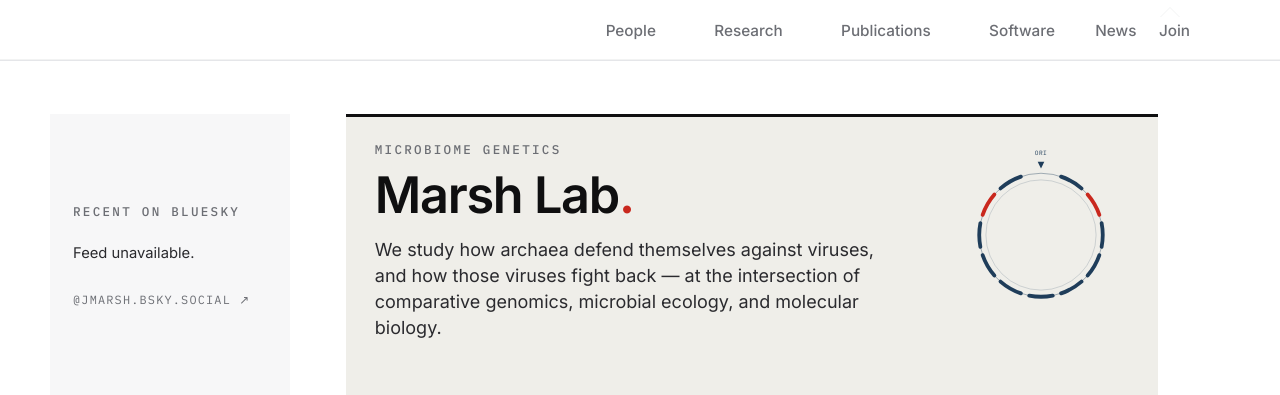
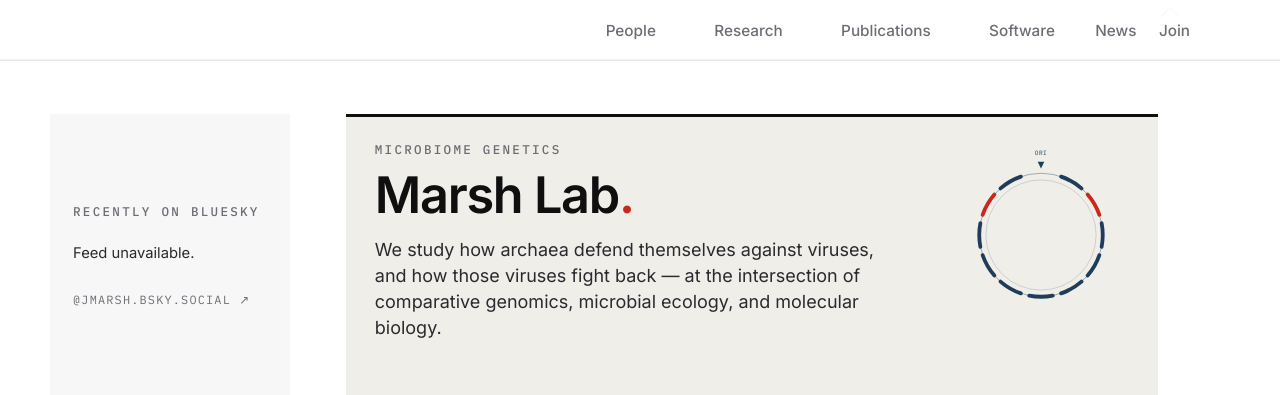
Before and after one commit to marshomics/marshomics.github.io, a Jekyll site: the page built from _pages/about.md, in a window 1280 px wide and 900 px high. Shown: the top 395 px of the window. Built offline with Jekyll 4.4.1, drawn with Linux system fonts in a browser that asks for light colours; a script bundle is joined from its source files by our own code; library files that are not in the unit come from our copies.

Commit message:
Update bsky-feed-compact.html

```diff
--- a/_includes/bsky-feed-compact.html
+++ b/_includes/bsky-feed-compact.html
@@ -12,7 +12,7 @@
        data-handle="{{ bsky_clean }}"
        data-limit="3"
        aria-label="Recent posts on Bluesky">
-  <h3 class="jm-bsky-mini__title">Recent on Bluesky</h3>
+  <h3 class="jm-bsky-mini__title">Recently on Bluesky</h3>
   <ol class="jm-bsky-mini__list">
     <li class="jm-bsky-mini__item jm-bsky-mini__item--placeholder">
       <p class="jm-bsky-mini__text">{% if bsky_clean == "" %}Set <code>author.bluesky</code> in <code>_config.yml</code>.{% else %}Loading…{% endif %}</p>
```
